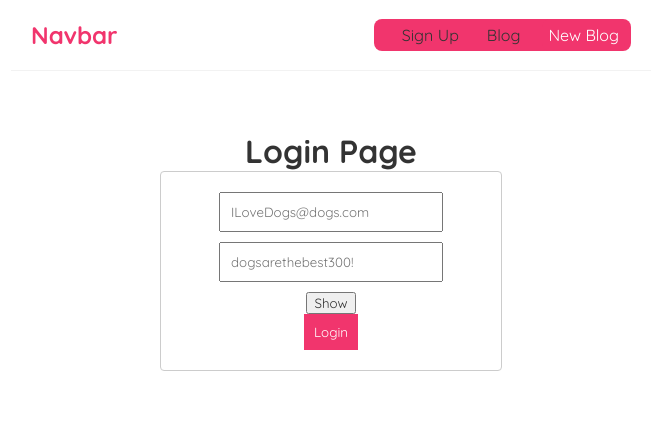
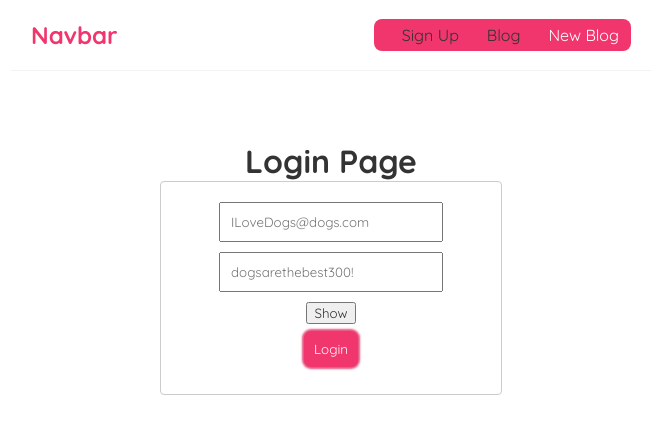
Before and after one commit to mrao2/newtowndogs, a React (Create React App) app in the folder frontend/: page /Login in a window 1280 px wide. Shown: the top 434 px of the page, without its empty margins (309-971 px from the left). Built offline with nearby package versions, Linux system fonts and the light colour scheme.

Commit message:
did stuff

```diff
--- a/frontend/src/Login.css
+++ b/frontend/src/Login.css
@@ -9,6 +9,7 @@
     flex-direction: column;
     align-items: center;
     justify-content: center;
+    margin: 10px 10px;
 }
 
 .login-form {
@@ -33,10 +34,21 @@
     color: white;
     border: none;
     cursor: pointer;
-    margin: auto;
+    margin: 7px 2px;
+    border-radius: 7px;
+    box-shadow: 0 0 2px 2px rgba(225, 49, 102, 0.825);
 }
 
 .login-show {
     padding: 10px;
     color: #f1356d;
 }
+
+.login-button:hover{
+    background-color: rgba(225, 49, 102, 0.5);
+    transition: 0.3s;
+}
+
+.login-title {
+   border: 10px 10px;
+}
```
Also changed, not shown: 1 other file (tests, documents, lock files or other folders).
